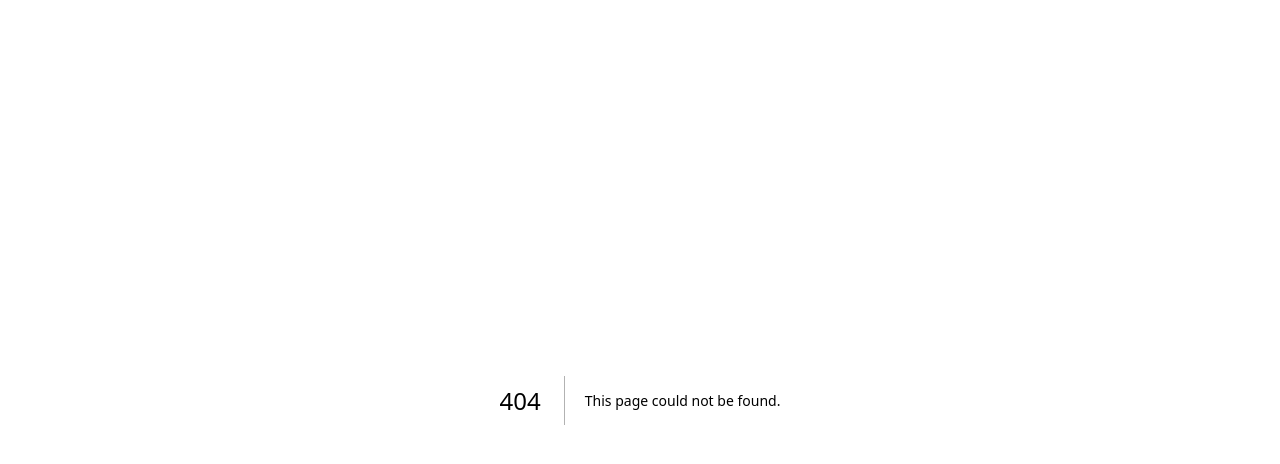
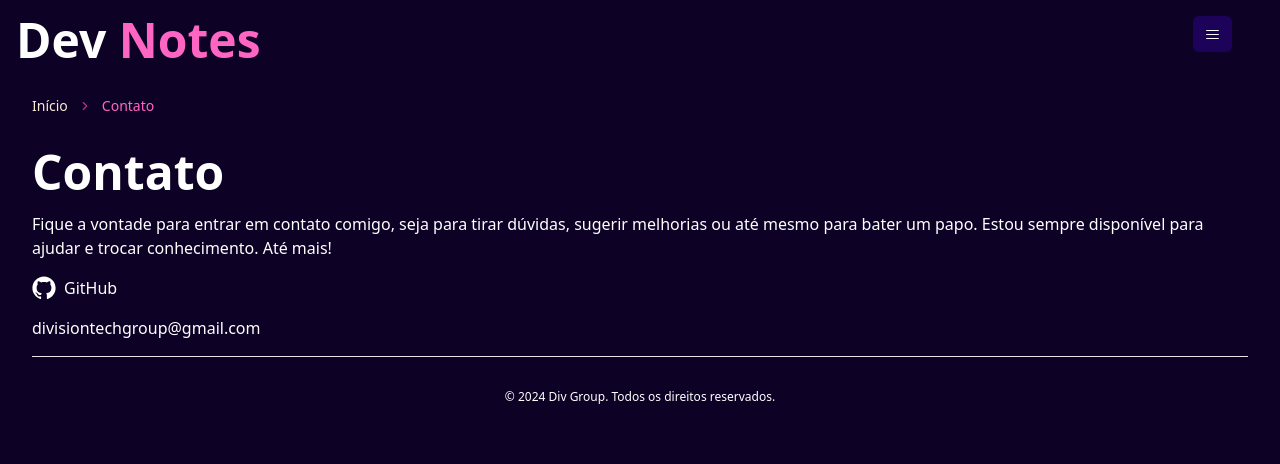
Before and after one commit to DianaMartine/dev-notes, a Next.js app: page /contato in a window 1280 px wide. Before the commit this address had no page. Shown: the top 464 px of the page. Built offline with nearby package versions, Linux system fonts and the light colour scheme.

Commit message:
refactor: refactor pages and files to support translate

```diff
--- a/app/contact/page.tsx
+++ /dev/null
@@ -1,50 +0,0 @@
-import { GitHubLogoIcon } from "@radix-ui/react-icons";
-import Link from "next/link";
-import { IonBreadcrumb } from "../shared/components/ion-breadcrumb/ion-breadcrumb";
-import IonLayout from "../shared/components/ion-layout/ion-layout";
-import { IonPageInfo } from "../shared/components/ion-page-info/ion-page-info";
-
-export default function Contact() {
-  return (
-    <IonLayout>
-      <IonBreadcrumb
-        navLinks={[
-          {
-            title: "Home",
-            href: "/",
-            nested: [
-              {
-                title: "Contato",
-              },
-            ],
-          },
-        ]}
-      />
-
-      <IonPageInfo title="Contato" description="Você pode nos achar em:">
-        <ul
-          className="
-flex
-flex-col
-gap-4
-"
-        >
-          <li>
-            <Link
-              className="flex items-center gap-2"
-              href="https://github.com/div-group-official"
-            >
-              <GitHubLogoIcon width={24} height={24} />
-              GitHub
-            </Link>
-          </li>
-          <li>
-            <Link href="mailto:divisiontechgroup@gmail.com">
-              divisiontechgroup@gmail.com
-            </Link>
-          </li>
-        </ul>
-      </IonPageInfo>
-    </IonLayout>
-  );
-}
--- /dev/null
+++ b/app/contato/page.tsx
@@ -0,0 +1,65 @@
+import pages from "@/app/shared/data/pages.json";
+import routes from "@/app/shared/data/routes.json";
+import socialLinks from "@/app/shared/data/socialLinks.json";
+import { GitHubLogoIcon } from "@radix-ui/react-icons";
+import Link from "next/link";
+import { IonBreadcrumb } from "../shared/components/ion-breadcrumb/ion-breadcrumb";
+import IonLayout from "../shared/components/ion-layout/ion-layout";
+import { IonPageInfo } from "../shared/components/ion-page-info/ion-page-info";
+
+export default function Contact() {
+  return (
+    <IonLayout>
+      <IonBreadcrumb
+        navLinks={[
+          {
+            title: routes.home.title,
+            href: routes.home.url,
+            nested: [
+              {
+                title: routes.contact.title,
+              },
+            ],
+          },
+        ]}
+      />
+
+      <IonPageInfo
+        title={pages.contact.title}
+        description={pages.contact.description}
+      >
+        <ul
+          className="
+          flex-col
+          gap-4
+          flex
+          "
+        >
+          <li>
+            <Link
+              className="
+              flex
+              items-center
+              gap-2
+              "
+              href={socialLinks.github.url}
+            >
+              <GitHubLogoIcon
+                width={24}
+                height={24}
+              />
+              {socialLinks.github.title}
+            </Link>
+          </li>
+          <li>
+            <Link
+              href={socialLinks.email.url}
+            >
+              {socialLinks.email.title}
+            </Link>
+          </li>
+        </ul>
+      </IonPageInfo>
+    </IonLayout>
+  );
+}
--- a/app/shared/components/ion-header/ion-header.tsx
+++ b/app/shared/components/ion-header/ion-header.tsx
@@ -1,4 +1,5 @@
 import type { HeaderProps } from "@/app/shared/components/types";
+import common from "@/app/shared/data/common.json";
 import { Button } from "@/components/ui/button";
 import {
   Sheet,
@@ -20,15 +21,19 @@ export const IonHeader = forwardRef<HTMLDivElement, HeaderProps>(
     return (
       <header ref={ref} style={{ backgroundColor: bgColor, color: textColor }}>
         <IonHeading level={1} textColor={textColor}>
-          Dev
-          <span className="text-[#FF66C4]">Dictionary</span>
+          {common.projectMainTitle.split(" ")[0]}{" "}
+          <span className="
+          text-[#FF66C4]
+          "
+          >
+            {common.projectMainTitle.split(" ")[1]}
+          </span>
         </IonHeading>
         <Sheet>
           <SheetTrigger asChild>
             <Button
               size="sm"
               className="
-absolute
               top-4
               right-4
               sm:right-6
@@ -38,16 +43,20 @@ bg-[#1D0259]
               hover:bg-[#0D0126]
               hover:outline
               hover:outline-[1px] hover:outline-white
+              absolute
               "
             >
               <HamburgerMenuIcon />
             </Button>
           </SheetTrigger>
-          <SheetContent className="bg-[#1D0259] text-white">
+          <SheetContent className="
+          bg-[#1D0259]
+          text-white
+          ">
             <SheetHeader>
               <SheetTitle>
                 <IonCaption size="medium" textColor="white">
-                  Dev Dictionary
+                  {common.projectMainTitle}
                 </IonCaption>
               </SheetTitle>
               <SheetDescription
@@ -55,17 +64,20 @@ hover:outline-[1px] hover:outline-white
                 text-[#FF66C4]
                 "
               >
-                Um dicionário para desenvolvedores
+                {common.projectDescription}
                 <span
                   className="
-mt-8
                   flex
                   flex-col
                   gap-4
+                  mt-8
                   "
                 >
                   {navLinks.map((link) => (
-                    <span key={link.title} className="mb-2">
+                    <span key={link.title} className="
+                    mb-2
+                    "
+                    >
                       <Link href={link.href}>
                         <IonCaption size="small" textColor="white">
                           {link.title}
@@ -77,12 +89,28 @@ gap-4
               </SheetDescription>
             </SheetHeader>
             <SheetFooter>
-              <div className="mt-6 flex justify-center items-center">
-                <ul className=" flex gap-2">
+              <div className="
+              mt-6
+              flex
+              justify-center
+              items-center
+              "
+              >
+                <ul className="
+                flex
+                gap-2
+                "
+                >
                   {socialLinks?.map((link) => (
                     <li key={link.title}>
                       <Link href={link.href}>
-                        <Button className="bg-[#FF66C4] hover:bg-[#BB3186] hover:outline hover:outline-[1px] hover:outline-white">
+                        <Button className="
+                        bg-[#FF66C4]
+                        hover:bg-[#BB3186]
+                        hover:outline
+                        hover:outline-[1px] hover:outline-white
+                        "
+                        >
                           {link.icon}
                         </Button>
                       </Link>
@@ -90,9 +118,14 @@ gap-4
                   ))}
                 </ul>
               </div>
-              <div className="absolute bottom-4 right-[calc(50%-70px)]">
+              <div className="
+              absolute
+              bottom-4
+              right-[calc(50%-70px)]
+              "
+              >
                 <IonCaption size="medium" textColor="white">
-                  &copy; 2024 Dev Dictionary
+                  &copy; {new Date().getFullYear()} {common.projectMainTitle}.
                 </IonCaption>
               </div>
             </SheetFooter>
--- a/app/shared/components/ion-layout/ion-layout.tsx
+++ b/app/shared/components/ion-layout/ion-layout.tsx
@@ -1,3 +1,6 @@
+import common from "@/app/shared/data/common.json";
+import routes from "@/app/shared/data/routes.json";
+import socialLinks from "@/app/shared/data/socialLinks.json";
 import { GitHubLogoIcon } from "@radix-ui/react-icons";
 import { IonHeader } from "../ion-header/ion-header";
 
@@ -9,48 +12,50 @@ export default function IonLayout({
   return (
     <div
       className="
-w-screen
       h-screen
       bg-[#0D0126]
       text-white
       p-4
       overflow-y-auto
+      w-screen
       "
     >
       <IonHeader
         navLinks={[
-          { title: "Home", href: "/" },
-          { title: "Sobre", href: "/about" },
-          { title: "Contato", href: "/contact" },
+          { title: routes.home.title, href: routes.home.url },
+          { title: routes.about.title, href: routes.about.url },
+          { title: routes.contact.title, href: routes.contact.url },
         ]}
         socialLinks={[
           {
-            title: "GitHub",
-            href: "https://github.com/division-group",
+            title: socialLinks.github.title,
+            href: socialLinks.github.url,
             icon: <GitHubLogoIcon />,
           },
         ]}
       />
       <main
         className="
-p-4
         flex
         flex-col
         gap-4
+        p-4
         "
       >
         {children}
       </main>
       <footer
         className="
-p-4
         text-center
         text-xs
         relative
         bottom-0
+        p-4
         "
       >
-        <p>&copy; 2024 Div Group</p>
+        <p>
+          &copy; {new Date().getFullYear()} {common.companyName}. {common.allRightsReserved}.
+        </p>
       </footer>
     </div>
   );
--- /dev/null
+++ b/app/shared/data/common.json
@@ -0,0 +1,7 @@
+{
+    "projectMainTitle": "Dev Notes",
+    "projectDescription": "Uma breve documentação de tudo que aprendi e estou aprendendo.",
+    "companyName": "Div Group",
+    "allRightsReserved": "Todos os direitos reservados",
+    "developedBy": "Desenvolvido por"
+}
--- a/app/shared/data/data.json
+++ b/app/shared/data/data.json
@@ -3,7 +3,7 @@
 		{
 			"title": "HTML5",
 			"subtitle": "HyperText Markup Language",
-			"description": "HTML é a linguagem padrão para criar páginas da web.",
+			"description": "O esqueleto do seu projeto web.",
 			"icon": "https://img.shields.io/badge/-%23E34F2600.svg?style=for-the-badge&logo=html5&logoColor=23e34f26",
 			"slug": "html5",
 			"content": [
--- /dev/null
+++ b/app/shared/data/pages.json
@@ -0,0 +1,10 @@
+{
+    "about": {
+        "title": "Sobre",
+        "description": "Olá Jovem, tudo certo? Esse projeto surgiu de uma ideia de transformar meu caderno de anotações em algo para compartilhar com a comunidade Dev. Aqui você irá encontrar tópicos para estudar de um modo mais fácil e mastigado, pois pra quê complicar mais né? Espero que aproveitem bem esse conteúdo. Bons estudos!"
+    },
+    "contact": {
+        "title": "Contato",
+        "description": "Fique a vontade para entrar em contato comigo, seja para tirar dúvidas, sugerir melhorias ou até mesmo para bater um papo. Estou sempre disponível para ajudar e trocar conhecimento. Até mais!"
+    }
+}
--- /dev/null
+++ b/app/shared/data/routes.json
@@ -0,0 +1,14 @@
+{
+    "home": {
+        "title": "Início",
+        "url": "/"
+    },
+    "about": {
+        "title": "Sobre",
+        "url": "/sobre"
+    },
+    "contact": {
+        "title": "Contato",
+        "url": "/contato"
+    }
+}
--- /dev/null
+++ b/app/shared/data/socialLinks.json
@@ -0,0 +1,10 @@
+{
+    "github": {
+        "title": "GitHub",
+        "url": "https://https://github.com/div-group-official"
+    },
+    "email": {
+        "title": "divisiontechgroup@gmail.com",
+        "url": "mailto:divisiontechgroup@gmail.com"
+    }
+}
--- a/app/about/page.tsx
+++ b/app/sobre/page.tsx
@@ -1,3 +1,5 @@
+import pages from "@/app/shared/data/pages.json";
+import routes from "@/app/shared/data/routes.json";
 import { IonBreadcrumb } from "../shared/components/ion-breadcrumb/ion-breadcrumb";
 import IonLayout from "../shared/components/ion-layout/ion-layout";
 import { IonPageInfo } from "../shared/components/ion-page-info/ion-page-info";
@@ -8,11 +10,11 @@ export default function About() {
       <IonBreadcrumb
         navLinks={[
           {
-            title: "Home",
-            href: "/",
+            title: routes.home.title,
+            href: routes.home.url,
             nested: [
               {
-                title: "Sobre",
+                title: routes.about.title,
               },
             ],
           },
@@ -20,8 +22,8 @@ export default function About() {
       />
 
       <IonPageInfo
-        title="Sobre"
-        description="Olá Jovem, tudo certo? Esse projeto surgiu de uma ideia de transformar meu caderno de anotações em algo para compartilhar com a comunidade Dev. Aqui você irá encontrar tópicos para estudar de um modo mais fácil e mastigado, pois pra quê complicar mais né? Espero que aproveitem bem esse conteúdo."
+        title={pages.about.title}
+        description={pages.about.description}
       />
     </IonLayout>
   );
--- a/app/topics/[slug]/page.tsx
+++ b/app/topics/[slug]/page.tsx
@@ -37,19 +37,32 @@ export default function Topics() {
         ]}
       />
 
+      {
+        currentTopic.title !== "HTML5" && (
+          <IonPageInfo
+            title="Página em construção"
+            subtitle="Em breve mais informações"
+            description="Estamos trabalhando para trazer mais informações sobre este tópico. Volte em breve."
+          />
+        )
+      }
+
+      {
+        currentTopic.title === "HTML5" && (
+          <>
             <IonPageInfo
               title={currentTopic.title}
               subtitle={currentTopic.subtitle}
               description={currentTopic.description}
             />
-
             <div
               className="
-grid
-sm:grid-cols-2
               md:grid-cols-3
               lg:grid-cols-4
-gap-4"
+              grid
+              gap-4
+              sm:grid-cols-2
+              "
             >
               {slugData?.content.map((topic, index) => (
                 <IonTopic
@@ -60,6 +73,10 @@ gap-4"
                 />
               ))}
             </div>
+          </>
+        )
+      }
+
     </IonLayout>
   );
 }
```
Also changed, not shown: app/page.tsx (+0 -9 lines). Lines whose indentation alone changed are shown as unchanged.
